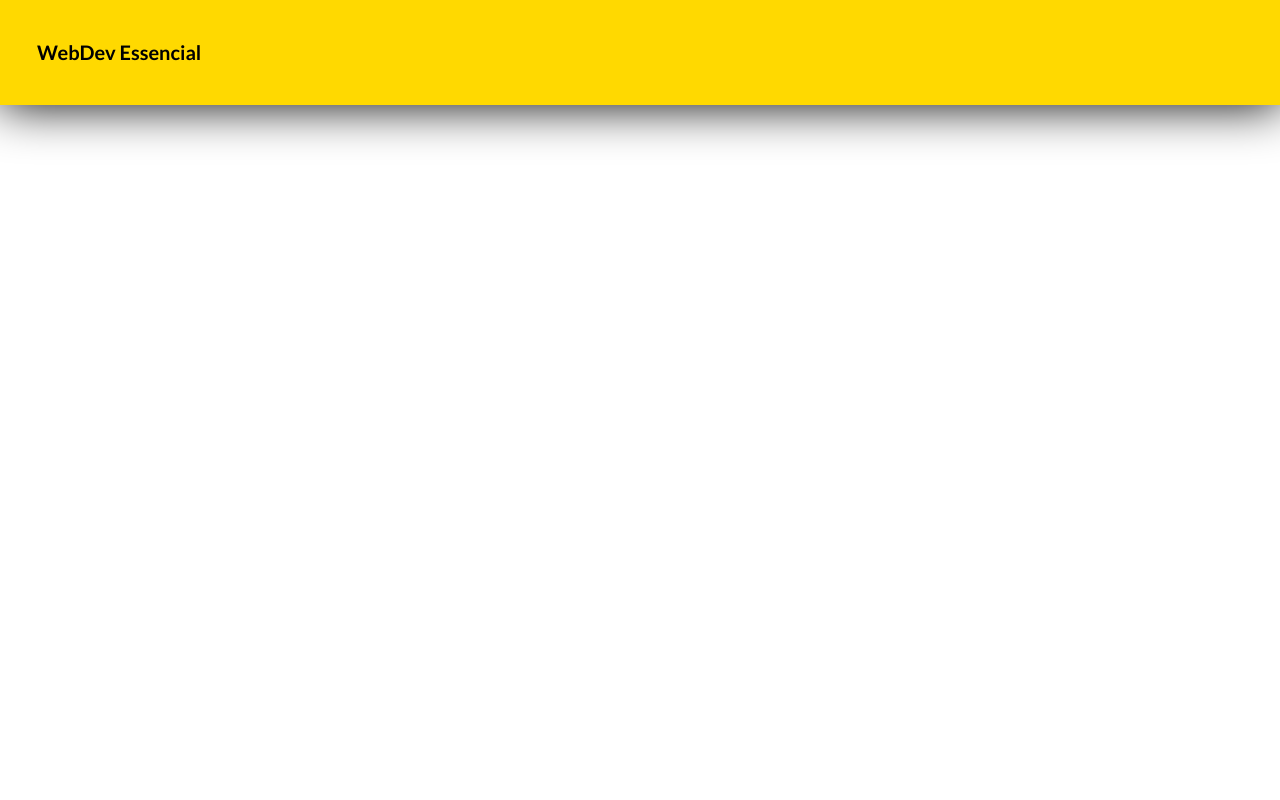
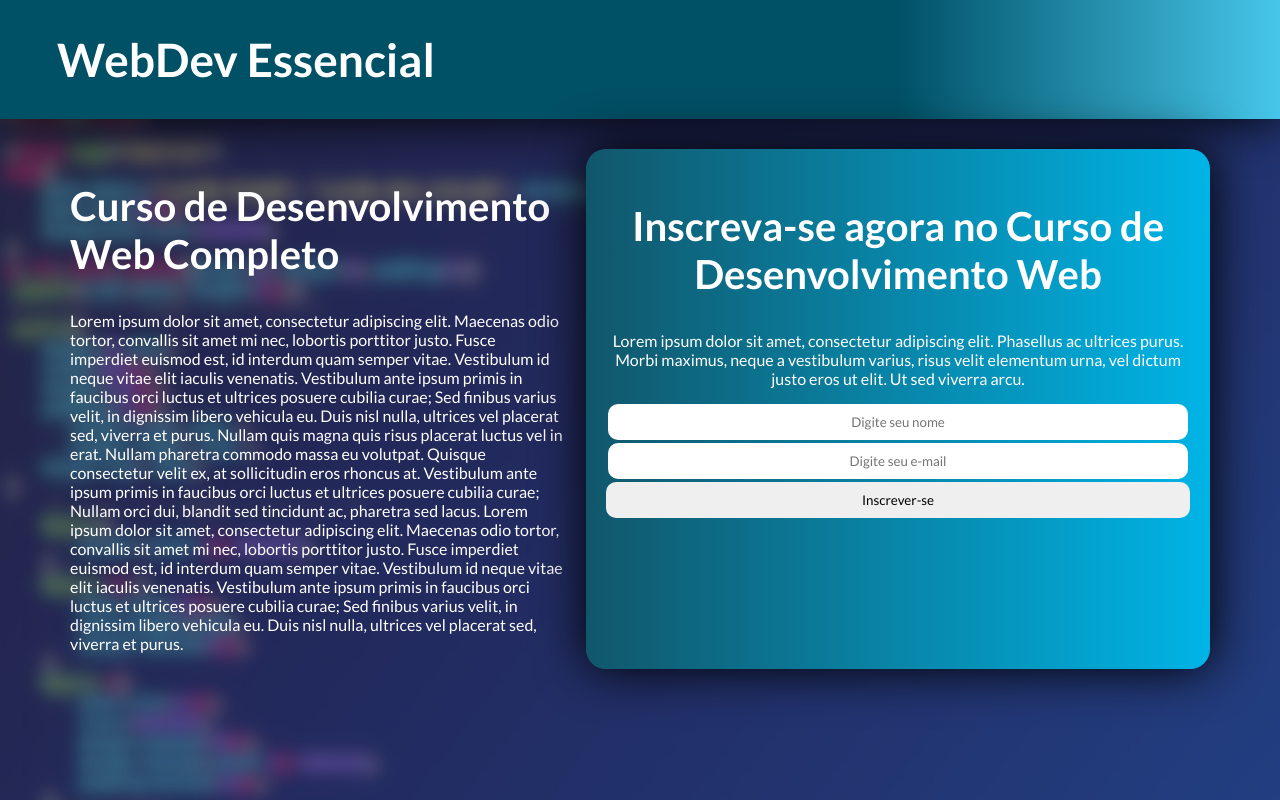
Before and after one commit to menezesalexandre-development/email-landing-page-project, a plain HTML site: page index.html in a window 1280 px wide. Drawn offline with Linux system fonts and the light colour scheme.

Commit message:
Segundo commit para landing page de captação de emails

```diff
--- a/index.html
+++ b/index.html
@@ -1,17 +1,35 @@
 <!DOCTYPE html>
 <html lang="pt-br">
-<head>
-    <meta charset="UTF-8">
-    <meta name="viewport" content="width=device-width, initial-scale=1.0">
-    <link rel="stylesheet" href="style.css">
+  <head>
+    <meta charset="UTF-8" />
+    <meta name="viewport" content="width=device-width, initial-scale=1.0" />
+    <link rel="stylesheet" href="style.css" />
     <title>Squeeze Page</title>
-</head>
-<body>
+  </head>
+  <body>
     <header class="cabecalho">
-        <h1>WebDev Essencial</h1>
+      <h1>WebDev Essencial</h1>
     </header>
     <section class="principal">
-
+      <div id="info-texto">
+        <h2>Curso de Desenvolvimento Web Completo</h2>
+        <p>
+            Lorem ipsum dolor sit amet, consectetur adipiscing elit. Maecenas odio tortor, convallis sit amet mi nec, lobortis porttitor justo. Fusce imperdiet euismod est, id interdum quam semper vitae. Vestibulum id neque vitae elit iaculis venenatis. Vestibulum ante ipsum primis in faucibus orci luctus et ultrices posuere cubilia curae; Sed finibus varius velit, in dignissim libero vehicula eu. Duis nisl nulla, ultrices vel placerat sed, viverra et purus. Nullam quis magna quis risus placerat luctus vel in erat. Nullam pharetra commodo massa eu volutpat. Quisque consectetur velit ex, at sollicitudin eros rhoncus at. Vestibulum ante ipsum primis in faucibus orci luctus et ultrices posuere cubilia curae; Nullam orci dui, blandit sed tincidunt ac, pharetra sed lacus. Lorem ipsum dolor sit amet, consectetur adipiscing elit. Maecenas odio tortor, convallis sit amet mi nec, lobortis porttitor justo. Fusce imperdiet euismod est, id interdum quam semper vitae. Vestibulum id neque vitae elit iaculis venenatis. Vestibulum ante ipsum primis in faucibus orci luctus et ultrices posuere cubilia curae; Sed finibus varius velit, in dignissim libero vehicula eu. Duis nisl nulla, ultrices vel placerat sed, viverra et purus.
+        </p>
+      </div>
+      <div id="formulario">
+        <h2>Inscreva-se agora no Curso de Desenvolvimento Web</h2>
+        <p>
+          Lorem ipsum dolor sit amet, consectetur adipiscing elit. Phasellus ac
+          ultrices purus. Morbi maximus, neque a vestibulum varius, risus velit
+          elementum urna, vel dictum justo eros ut elit. Ut sed viverra arcu.
+        </p>
+        <form>
+          <input type="text" placeholder="Digite seu nome" /><br>
+          <input type="email" placeholder="Digite seu e-mail" /><br>
+          <button type="submit" value="Inscrever-se">Inscrever-se</button>
+        </form>
+      </div>
     </section>
-</body>
+  </body>
 </html>
--- a/style.css
+++ b/style.css
@@ -4,17 +4,77 @@
     font-family: 'Lato', sans-serif;
 }
 
+:root {
+    --primary-color: rgb(241, 197, 0);
+}
+
 body {
     margin: 0 auto;
+    background-image: url(img/background.png);
+    background-repeat: no-repeat;
+    background-size: 100%;
 }
 
 .cabecalho {
-    padding: 27px;
-    padding-left: 37px;
-    background-color: rgb(255, 217, 0);
+    color: white;
+    padding: 1px;
+    padding-left: 57px;
+    box-shadow: 1px -1px 50px 1px rgb(0, 0, 0);
+    background-image: linear-gradient(to right, #005066 70%, #46C6EA);
+}
+
+.principal {
+    margin: 0 auto;
+    padding-top: 30px;
+    padding-left: 70px;
+    padding-right: 70px;
+    color: white;
+    display: flex;
+    flex-direction: row;
+    justify-content: space-between;
+}
+
+h1 {
+    font-size: 46px;
+}
+
+h2 {
+    font-size: 40px;
+    text-shadow: 1px -1px 50px 1px rgb(0, 0, 0);
+}
+
+p {
+    text-shadow: 1px -1px 50px 1px rgb(0, 0, 0);
+}
+
+#info-texto {
+    max-width: 47vw;
+}
+
+#formulario {
+    max-width: 50vw;
+    margin-left: 20px;
+    padding: 20px;
+    text-align: center;
+    border-radius: 20px;
+    color: white;
+    background-image: linear-gradient(to right, #11576B, #00B4E6);
     box-shadow: 1px -1px 50px 1px rgb(0, 0, 0);
 }
 
-h1 {
-    font-size: 20px;
+input {
+    border-radius: 10px;
+    width: 70vh;
+    margin-bottom: 3px;
+    border: none;
+    padding: 10px;
+    text-align: center;
 }
+
+button {
+    border-radius: 10px;
+    padding: 10px;
+    width: 73vh;
+    margin-bottom: 3px;
+    border: none;
+}
```
